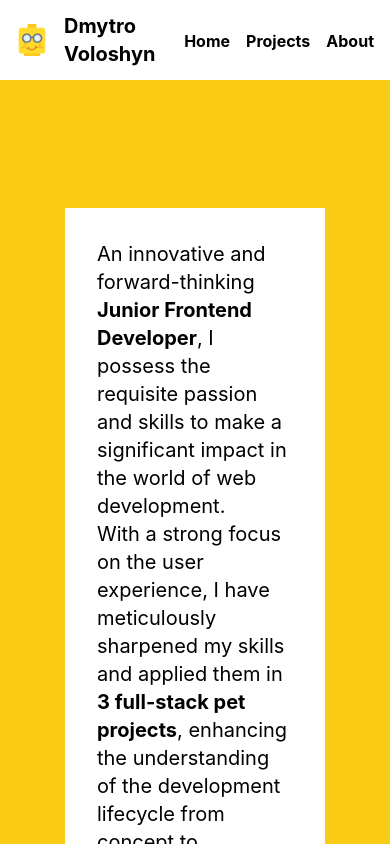
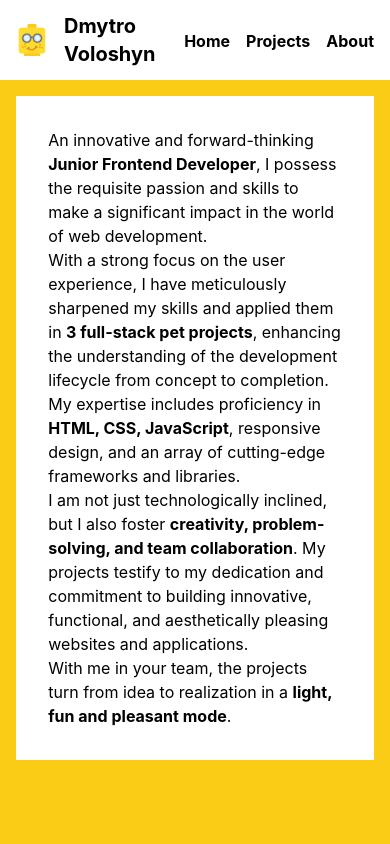
Before and after one commit to deiman999202/portfolio, a React (Create React App) app: page /about in a window 390 px wide. Shown: the top 844 px of the page. Built offline with nearby package versions, Linux system fonts and the light colour scheme.

Commit message:
second commit

```diff
--- a/src/pages/AboutPage.tsx
+++ b/src/pages/AboutPage.tsx
@@ -1,8 +1,8 @@
 
 const AboutPage = () => {
   return (
-    <section className='h-screen flex justify-center mt-32'>
-        <p className="w-8/12 bg-white p-8 h-max text-xl">An innovative and forward-thinking <b>Junior Frontend Developer</b>, I possess the requisite passion and skills to make a significant impact in the world of web development.
+    <section className='h-screen w-12/12 flex justify-center mt-4 md:mt-32'>
+        <p className="w-11/12 md:w-8/12 bg-white p-8 h-max text-md sm:text-xl overflow-auto">An innovative and forward-thinking <b>Junior Frontend Developer</b>, I possess the requisite passion and skills to make a significant impact in the world of web development.
             <br />With a strong focus on the user experience, I have meticulously sharpened my skills and applied them in <b>3 full-stack pet projects</b>, enhancing the understanding of the development lifecycle from concept to completion. My expertise includes proficiency in <b>HTML, CSS, JavaScript</b>, responsive design, and an array of cutting-edge frameworks and libraries.
             <br />I am not just technologically inclined, but I also foster <b>creativity, problem-solving, and team collaboration</b>. My projects testify to my dedication and commitment to building innovative, functional, and aesthetically pleasing websites and applications.
             <br />With me in your team, the projects turn from idea to realization in a <b>light, fun and pleasant mode</b>.
```
